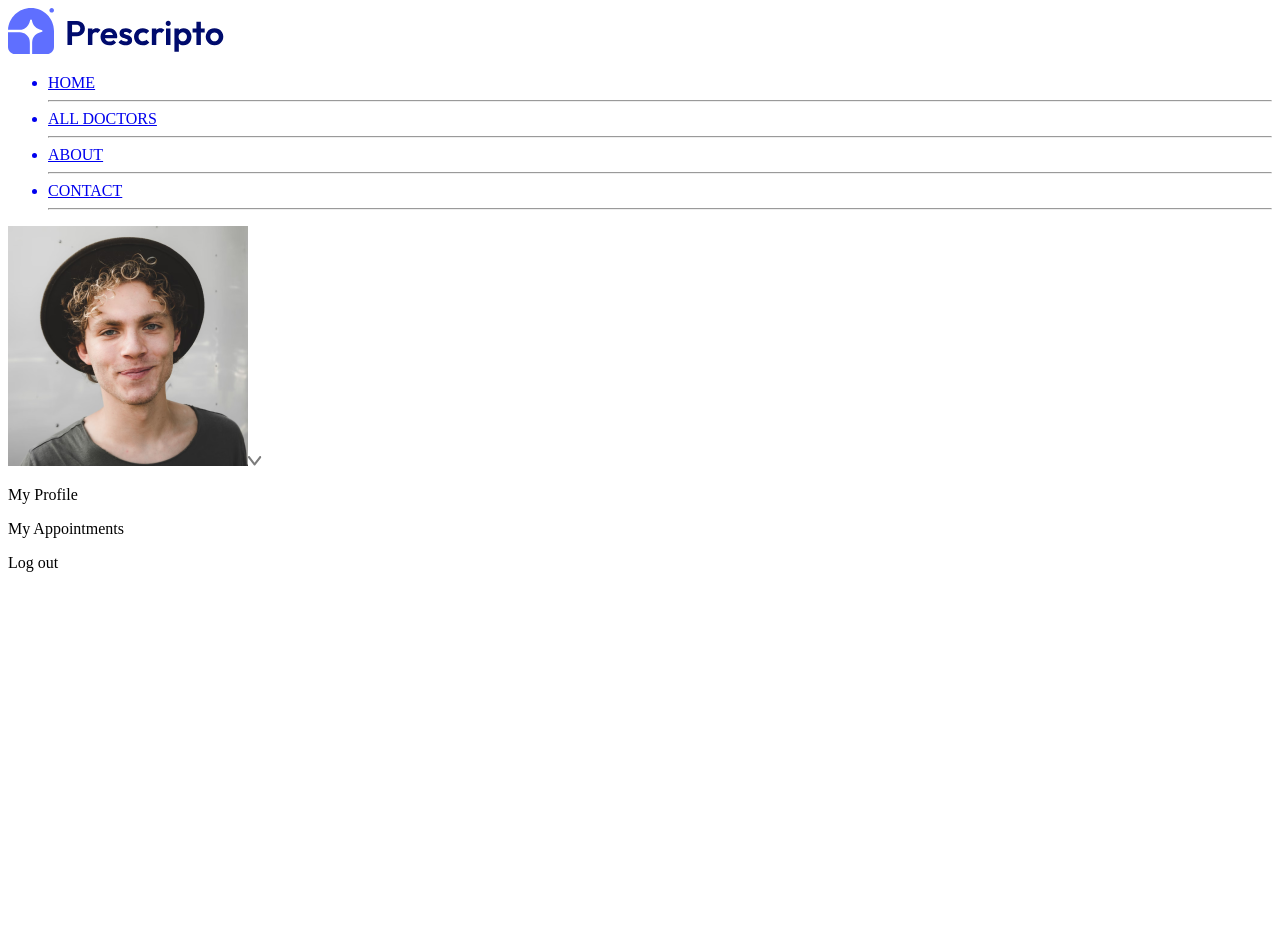
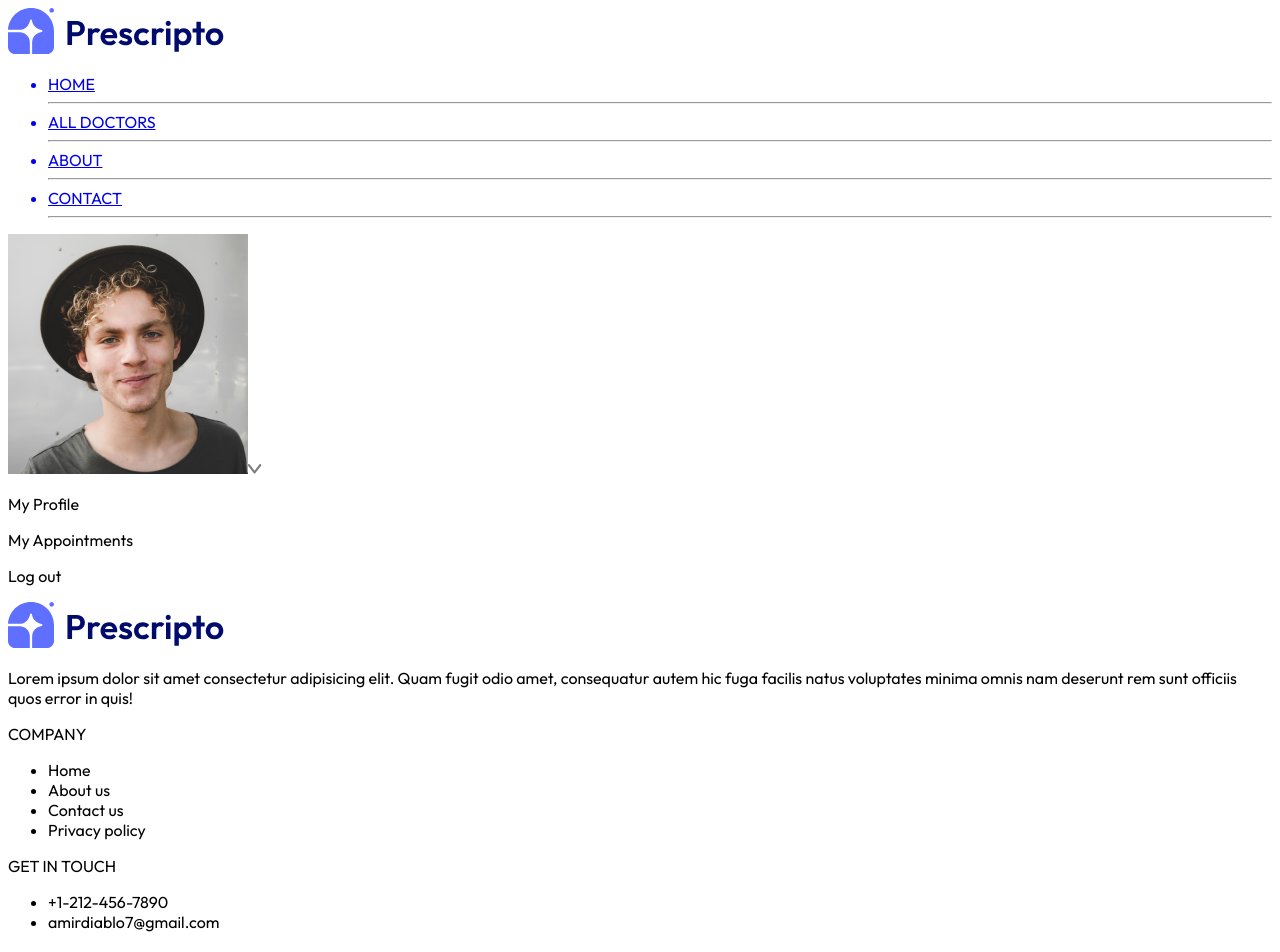
Before and after one commit to AmirDiablo/appointment, a React (Vite) app in the folder vite-project/: page /appointment/1 in a window 1280 px wide. Shown: the top 952 px of the page. Before the commit the page ends 800 px from the top, so only its background shows below. Built offline with nearby package versions, Linux system fonts and the light colour scheme.

Commit message:
footer added

```diff
--- a/vite-project/src/App.jsx
+++ b/vite-project/src/App.jsx
@@ -8,6 +8,7 @@
 import MyAppointments from "./pages/MyAppointments"
 import Appointment from "./pages/Appointment"
 import Navbar from "./components/Navbar"
+import Footer from "./components/Footer"
 
 function App() {
 
@@ -25,7 +26,7 @@
         <Route path="/my-appointments" element={<MyAppointments />} />
         <Route path="/appointment/:docId" element={<Appointment />} />
       </Routes>
-
+      <Footer />
     </div>
   )
 }
--- /dev/null
+++ b/vite-project/src/components/Footer.jsx
@@ -0,0 +1,45 @@
+import { assets } from "../assets/assets/assets_frontend/assets";
+
+const Footer = () => {
+    return (
+        <div className="md:mx-10">
+            <div className="flex flex-col sm:grid grid-cols-[3fr_1fr_1fr] gap-14 my-10 mt-40 text-sm ">
+
+                {/* left section */}
+                <div>
+                    <img className="mb-5 w-40" src={assets.logo} alt="" />
+                    <p className="w-full md:w-2/3 text-gray-600 leading-6 ">Lorem ipsum dolor sit amet consectetur adipisicing elit. Quam fugit odio amet, consequatur autem hic fuga facilis natus voluptates minima omnis nam deserunt rem sunt officiis quos error in quis!</p>
+                </div>
+
+                {/* center section */}
+                <div>
+                    <p className="text-xl font-medium mb-5">COMPANY</p>
+                    <ul className="flex flex-col gap-2 text-gray-600">
+                        <li>Home</li>
+                        <li>About us</li>
+                        <li>Contact us</li>
+                        <li>Privacy policy</li>
+                    </ul>
+                </div>
+
+                {/* right section */}
+                <div>
+                    <p className="text-xl font-medium mb-5">GET IN TOUCH</p>
+                    <ul className="flex flex-col gap-2 text-gray-600">
+                        <li>+1-212-456-7890</li>
+                        <li>amirdiablo7@gmail.com</li>
+                    </ul>
+                </div>
+
+                {/* copy right text */}
+                <div>
+                    <br />
+                    <p className="py-5 text-sm text-center">CopyRight 2025 © Prescripto - All Right Reserved</p>
+                </div>
+
+            </div>
+        </div>
+     );
+}
+
+export default Footer;
--- a/vite-project/src/components/TopDoctors.jsx
+++ b/vite-project/src/components/TopDoctors.jsx
@@ -15,7 +15,7 @@
 
             <div className="w-full grid grid-auto pt-5 gap-y-6 px-3 sm:px-0 gap-4">
                 {doctors.slice(0, 10).map((item, index) => (
-                <div onClick={()=> navigate(`/appointment/${item._id}`)} key={index} className="border border-blue-200 rounded-xl overflow-hidden cursor-pointer hover:translate-y-[-10px] transition-all duration-500">
+                <div onClick={()=> navigate(`/appointment/${item._id}`)} key={index} className="border border-blue-200 rounded-xl overflow-hidden cursor-pointer hover:-translate-y-2.5 transition-all duration-500">
                     <img src={item.image} alt={item.name} className="bg-blue-50" />
                     <div className="p-4">
                         <div className="flex items-center gap-2 text-sm text-green-600 text-center">
--- a/vite-project/src/index.css
+++ b/vite-project/src/index.css
@@ -1,3 +1,9 @@
+@import url('https://fonts.googleapis.com/css2?family=Outfit:wght@100..900&display=swap');
+
+*{
+  font-family: Outfit;
+}
+
 .active hr {
 
 }
--- a/vite-project/src/pages/Doctors.jsx
+++ b/vite-project/src/pages/Doctors.jsx
@@ -1,6 +1,15 @@
+import { useParams } from "react-router-dom";
+
 const Doctors = () => {
+
+    const {speciality} = useParams()
+
+    console.log(speciality)
+
     return (
-        <></>
+        <div>
+
+        </div>
      );
 }
 
```
